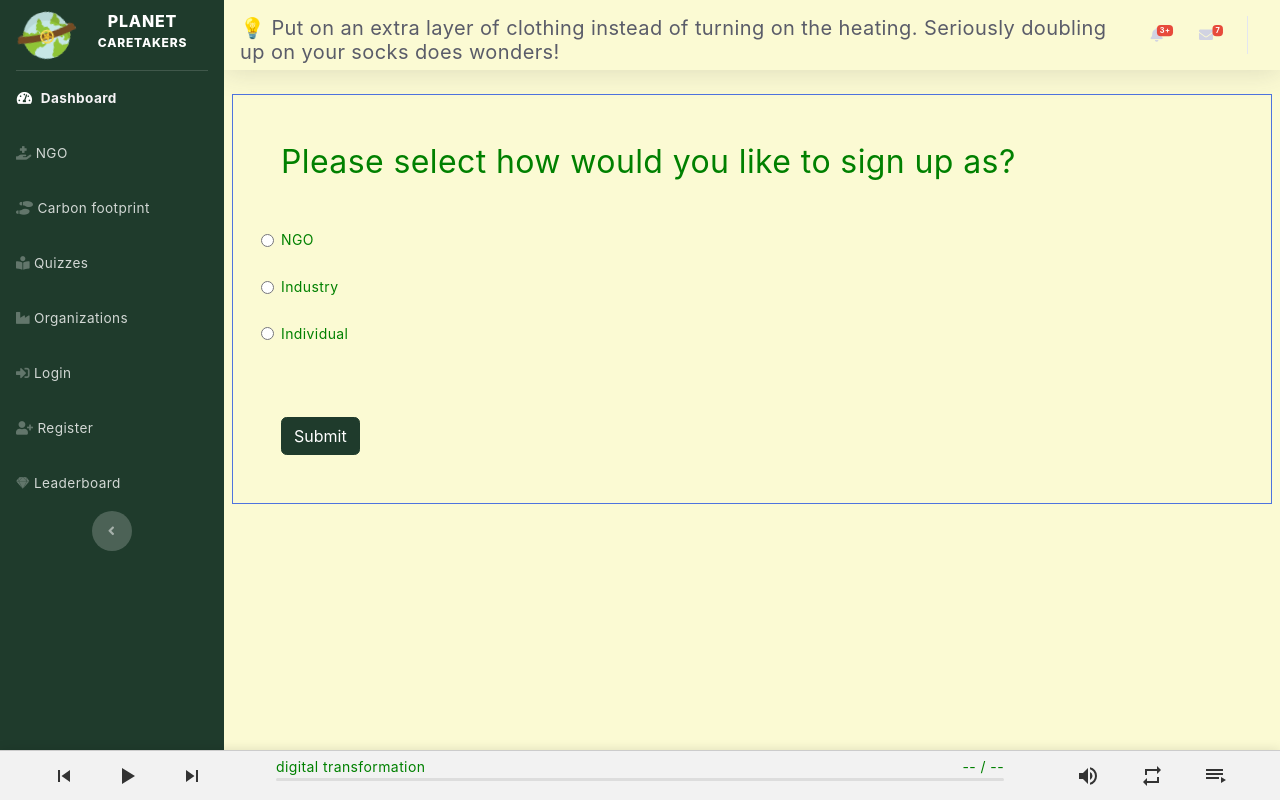
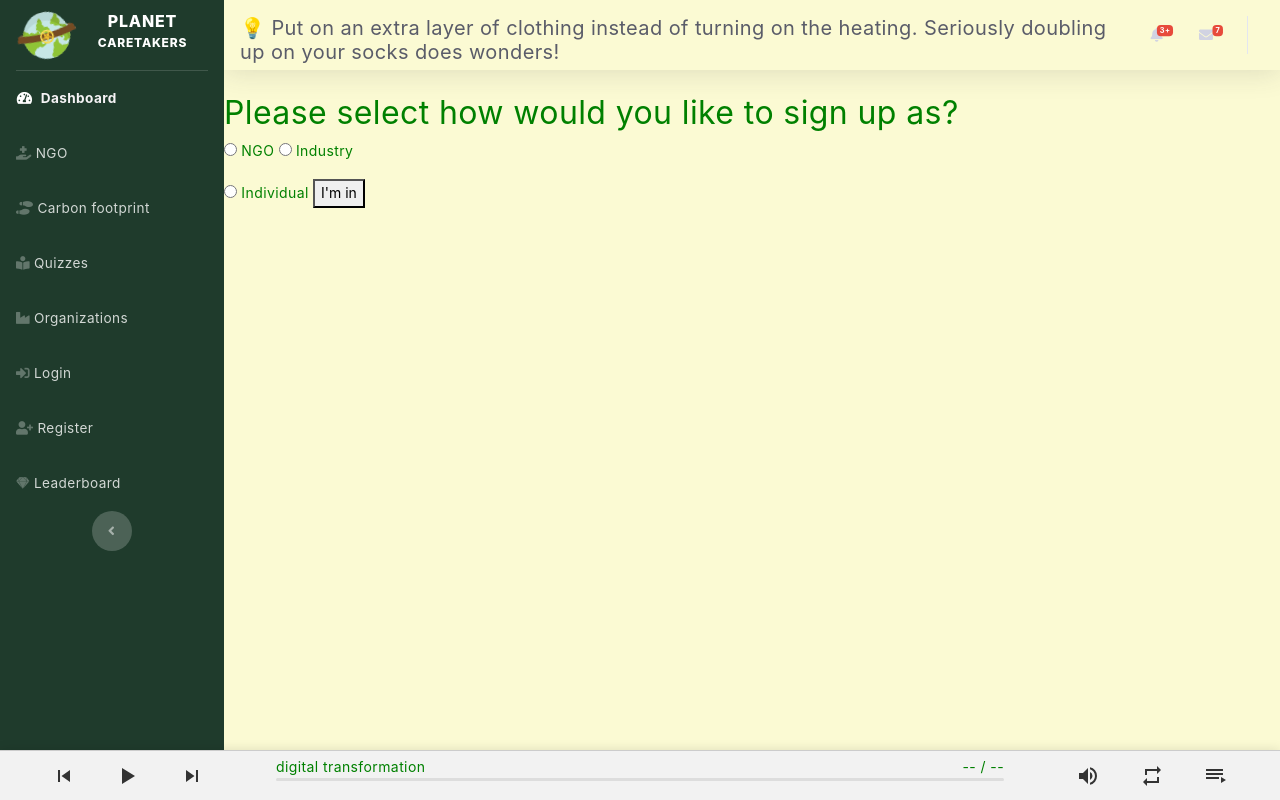
Before and after one commit to palak199/NASA-Hackathon, a Django app: page /register/category in a window 1280 px wide. Run offline with Django 3.2, Linux system fonts and the light colour scheme; some libraries are stand-ins or nearby versions.

Commit message:
jadnadbnad

```diff
--- a/main/templates/category.html
+++ b/main/templates/category.html
@@ -1,38 +1,34 @@
 {% extends "base.html"%}
 {% block content %}
-<form class="border align-items-center border-primary m-2">
-	<h2 class="h2 m-5">Please select how would you like to sign up as?</h2>
-	<div class="form-group ml-5">
+
+
+
+<div >
+	<h2>Please select how would you like to sign up as?</h2>
 	<form method="POST">
         {% csrf_token %}
 		<label for="choice1">
-				<input class="form-check-input" type="radio" id="choice-1" name="category" value="ngo" />
-				<label class="form-check-label" for="exampleRadios1">
+			<input  type="radio" id="choice-1" name="category" value="ngo" />
+			<label  for="exampleRadios1">
 				NGO
 			  </label>
 		</label>
-	</div>
-	<div class="form-group ml-5">
 		<label for="choice-2">
-			<input class="form-check-input" type="radio" id="choice-2" name="category" value="industry" />
-			<label class="form-check-label" for="exampleRadios1">
+			<input  type="radio" id="choice-2" name="category" value="industry" />
+			<label  for="exampleRadios1">
 				Industry
 			  </label>
 		</label>
-	</div>
-	<div class="form-group ml-5">
+		<br>
 		<label for="choice-3">
-			<input type="radio" class="form-check-input" id="choice-3" name="category" value="individual" />
+			<input type="radio"  id="choice-3" name="category" value="individual" />
 			<label class="form-check-label" for="exampleRadios1">
 				Individual
 			  </label>
 		</label>
-	</div>
-	<button type="submit" class="m-5 align-items-center btn btn-primary">Submit</button>
-
+		<button  type="submit">I'm in</button>
 	</form>
-
- <!-- .form-wrapper -->
+</div> <!-- .form-wrapper -->
 
 
 
--- a/register/models.py
+++ b/register/models.py
@@ -11,7 +11,7 @@ choice_type = (
 
 class Category(models.Model):
     user = models.OneToOneField(User, on_delete=models.CASCADE)
-    category = models.CharField(max_length=10, choices=choice_type) ##for selecting the category of regestring person
+    category = models.CharField(max_length=25, choices=choice_type) ##for selecting the category of regestring person
 
     def __str__(self):
 
--- a/register/views.py
+++ b/register/views.py
@@ -7,7 +7,7 @@ from .models import Category
 def category(request):  ##For category registration
     if request.method=='POST':
         print('request.POST["category"],')
-        category  = request.POST["category"],
+        category  = request.POST["category"]
 
         x=Category.objects.create(
             user=request.user,
```
Also changed, not shown: main/views.py (+17 -12 lines). Lines whose indentation alone changed are shown as unchanged.
